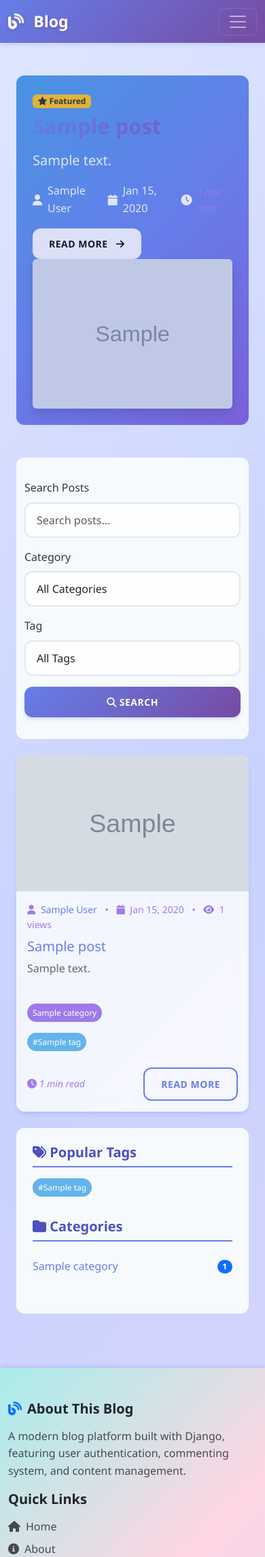
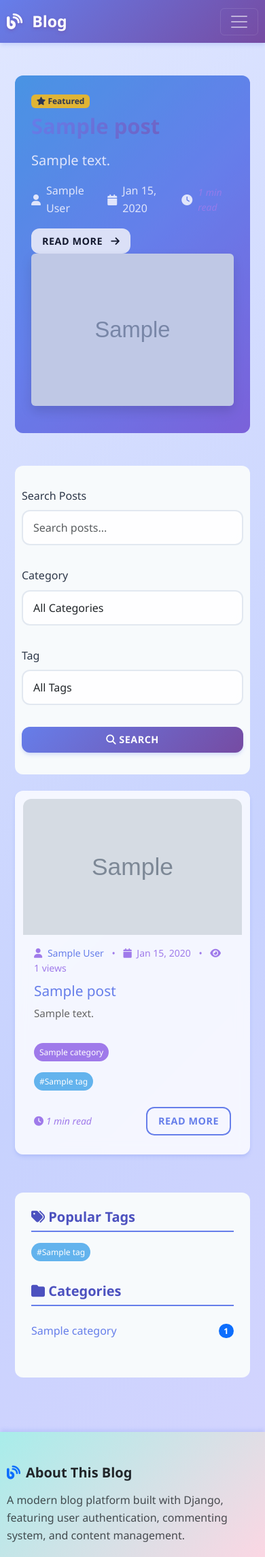
Before and after one commit to egg3552/Capstone-Project, a Django app: page /blog/ in a window 390 px wide. Shown: the top 2290 px of the page at 68% size. Run offline with Django 5.2, Linux system fonts and the light colour scheme; tables that the repository leaves empty hold one stand-in row (values such as "Sample post"); grey boxes marked "Sample" are stand-in pictures; some libraries are stand-ins or nearby versions.

Commit message:
Enhance mobile responsiveness with comprehensive CSS media queries and touch-friendly UI optimizations

```diff
--- a/static/css/style.css
+++ b/static/css/style.css
@@ -465,8 +465,80 @@
 
 /* Responsive design adjustments for mobile devices */
 @media (max-width: 768px) {
+  /* Container and layout adjustments */
+  .container {
+    padding-left: 15px;
+    padding-right: 15px;
+  }
+
+  /* Typography adjustments for mobile */
+  h1 {
+    font-size: 2rem;
+    line-height: 1.2;
+  }
+
+  h2 {
+    font-size: 1.75rem;
+    line-height: 1.3;
+  }
+
+  h3 {
+    font-size: 1.5rem;
+  }
+
+  /* Navigation adjustments */
+  .navbar-nav {
+    text-align: center;
+  }
+
+  .navbar-nav .nav-link {
+    padding: 10px 15px;
+  }
+
+  /* Post cards mobile optimization */
   .post-card {
     margin-bottom: 1.5rem;
+    padding: 1rem;
+  }
+
+  .post-card .card-title {
+    font-size: 1.3rem;
+    line-height: 1.3;
+  }
+
+  .post-card .card-text {
+    font-size: 0.95rem;
+  }
+
+  /* Button adjustments */
+  .btn {
+    font-size: 0.9rem;
+    padding: 8px 16px;
+  }
+
+  .btn-group .btn {
+    margin: 2px;
+  }
+
+  /* Form elements mobile optimization */
+  .form-control, .form-select {
+    font-size: 16px; /* Prevents zoom on iOS */
+    padding: 12px 15px;
+  }
+
+  .form-group {
+    margin-bottom: 1rem;
+  }
+
+  /* Search form mobile adjustments */
+  .search-card {
+    padding: 1rem !important;
+    margin-bottom: 1rem;
+  }
+
+  /* Tables mobile responsiveness */
+  .table-responsive {
+    font-size: 0.875rem;
   }
 
   /* Reduce comment reply indentation on mobile */
@@ -474,8 +546,10 @@
     margin-left: 1rem;
   }
 
+  /* Profile adjustments */
   .profile-header {
     padding: 2rem 0;
+    text-align: center;
   }
 
   /* Smaller avatar on mobile */
@@ -484,12 +558,90 @@
     height: 80px;
   }
 
+  /* Modal adjustments */
+  .modal-dialog {
+    margin: 10px;
+  }
+
+  /* Featured image adjustments */
+  .featured-image {
+    height: 200px;
+    object-fit: cover;
+  }
+
+  /* Card spacing */
+  .card {
+    margin-bottom: 1rem;
+  }
+
+  /* Landing page hero adjustments */
+  .hero-section h1 {
+    font-size: 2.5rem;
+  }
+
+  .hero-section .lead {
+    font-size: 1.1rem;
+  }
+
   /* Adjust back-to-top button for mobile */
   .back-to-top {
     bottom: 1rem;
     right: 1rem;
     width: 40px;
     height: 40px;
+  }
+
+  /* Content spacing */
+  .content-section {
+    padding: 2rem 0;
+  }
+
+  /* Sidebar adjustments */
+  .sidebar {
+    margin-top: 2rem;
+  }
+
+  /* Pagination mobile */
+  .pagination {
+    justify-content: center;
+  }
+
+  .pagination .page-link {
+    padding: 6px 12px;
+    font-size: 0.875rem;
+  }
+}
+
+/* Extra small devices (portrait phones, less than 576px) */
+@media (max-width: 575px) {
+  h1 {
+    font-size: 1.75rem;
+  }
+
+  .hero-section h1 {
+    font-size: 2rem;
+  }
+
+  .container {
+    padding-left: 10px;
+    padding-right: 10px;
+  }
+
+  .post-card {
+    padding: 0.75rem;
+  }
+
+  .btn-group-vertical .btn {
+    display: block;
+    width: 100%;
+    margin-bottom: 5px;
+  }
+
+  /* Stack form elements vertically on very small screens */
+  .row .col-md-6,
+  .row .col-md-4,
+  .row .col-md-3 {
+    margin-bottom: 1rem;
   }
 }
 
```
